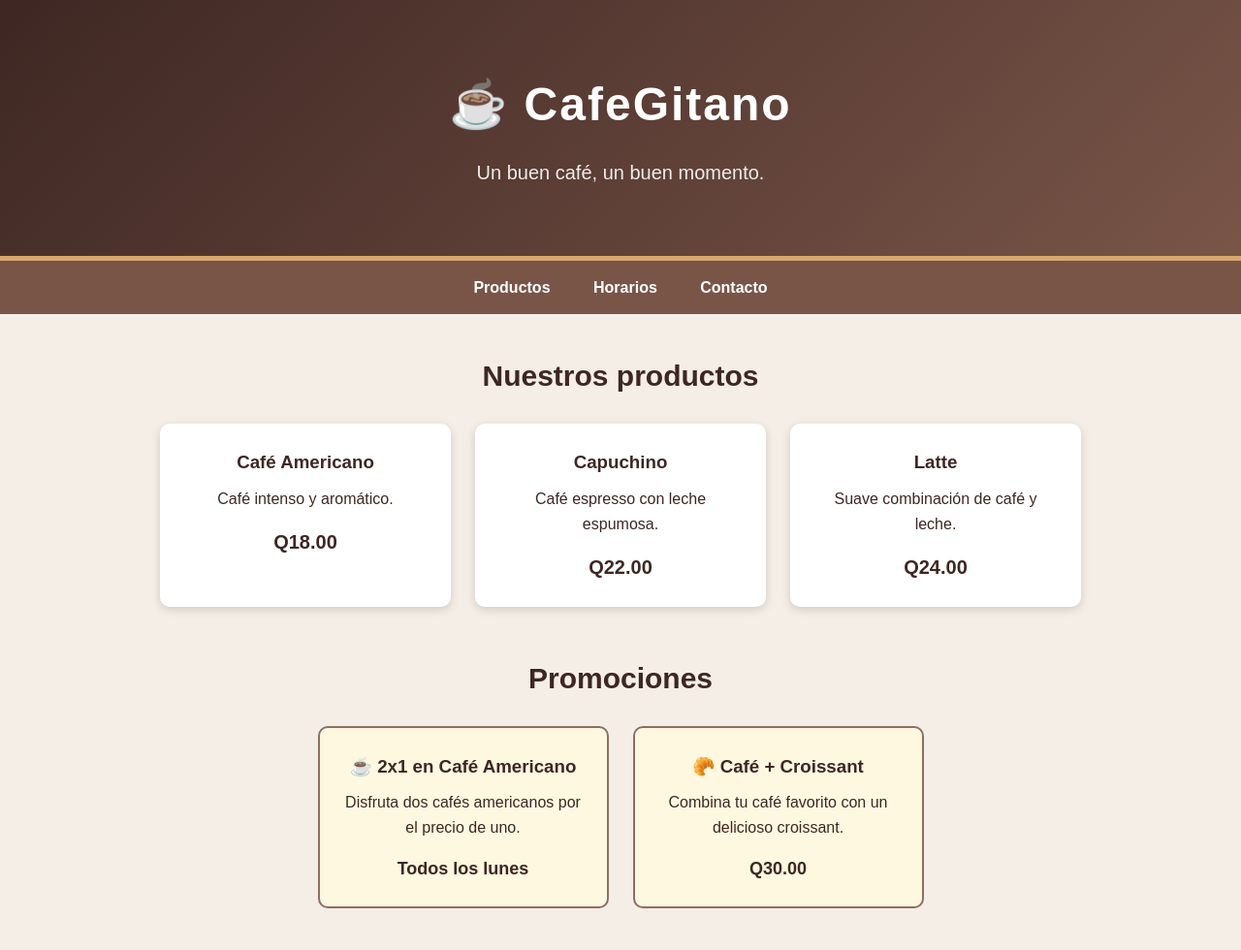
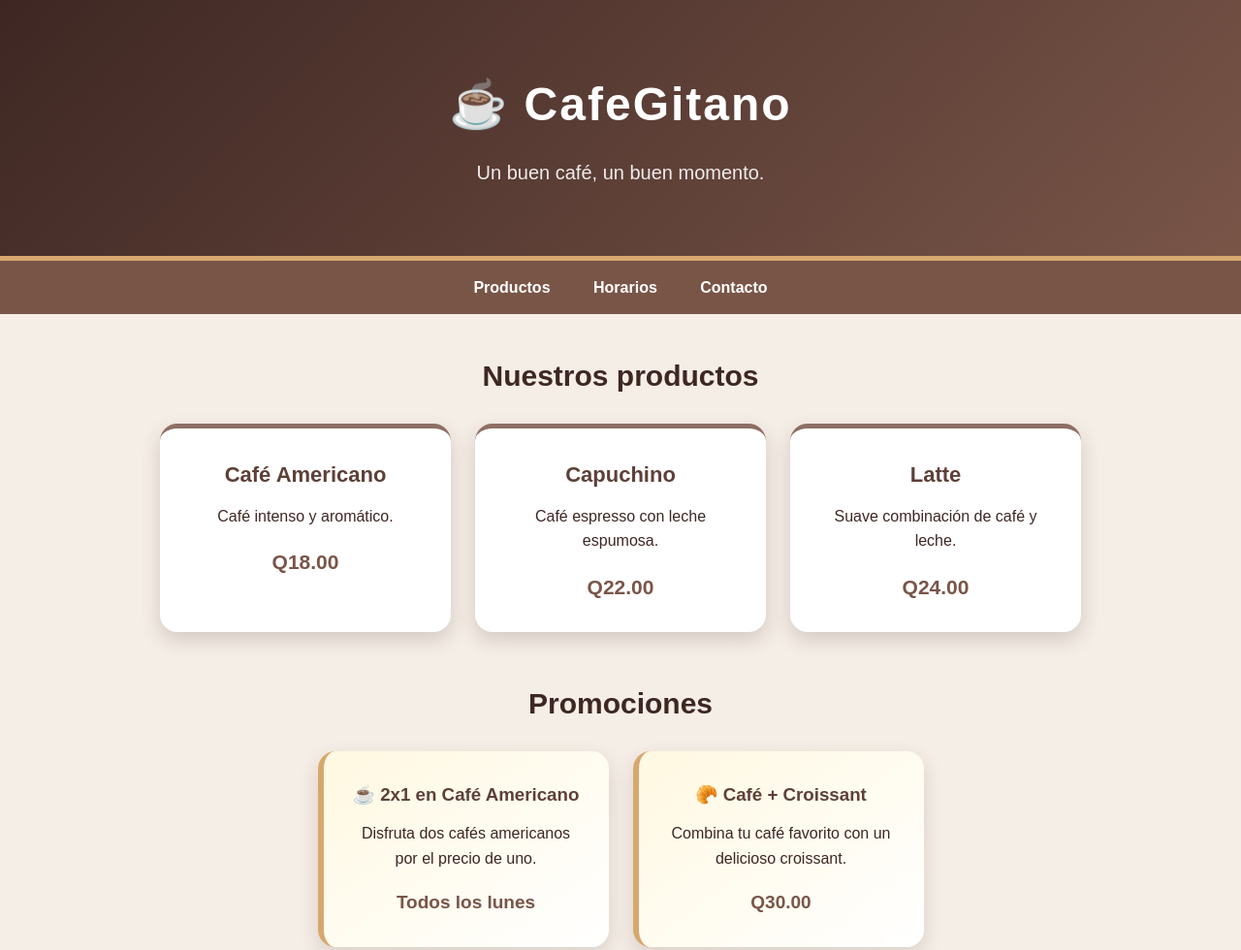
Before and after one commit to joseivan28gc/CafeGitano, a plain HTML site: page index.html in a window 1280 px wide. Shown: the top 980 px of the page at 97% size. Drawn offline with Linux system fonts and the light colour scheme.

Commit message:
Mejora tarjetas de productos y promociones

```diff
--- a/estilos.css
+++ b/estilos.css
@@ -69,23 +69,32 @@ h2 {
 .producto {
     background: white;
     width: 300px;
-    padding: 25px;
+    padding: 30px;
     text-align: center;
-    border-radius: 10px;
-    box-shadow: 0 3px 10px rgba(0, 0, 0, 0.15);
+    border-radius: 18px;
+    box-shadow: 0 8px 20px rgba(62, 39, 35, 0.18);
+    transition: transform 0.3s ease, box-shadow 0.3s ease;
+    border-top: 5px solid #8d6e63;
+}
+
+.producto:hover {
+    transform: translateY(-8px);
+    box-shadow: 0 14px 25px rgba(62, 39, 35, 0.25);
 }
 
 .producto h3 {
-    margin-bottom: 10px;
+    color: #5d4037;
+    margin-bottom: 12px;
+    font-size: 22px;
 }
 
 .producto strong {
-    display: block;
-    margin-top: 15px;
-    font-size: 20px;
-}
+    display: inline-block;
+    margin-top: 18px;
+    font-size: 21px;
+    color: #795548;
 
-#horarios,
+}#horarios,
 #contacto {
     background: white;
     padding: 30px;
@@ -108,20 +117,29 @@ footer {
 }
 
 .promocion {
-    background-color: #fff8e1;
-    border: 2px solid #8d6e63;
+    background: linear-gradient(145deg, #fff8e1, #ffffff);
+    border: none;
+    border-left: 6px solid #d7a86e;
     width: 300px;
-    padding: 25px;
+    padding: 30px;
     text-align: center;
-    border-radius: 10px;
+    border-radius: 18px;
+    box-shadow: 0 8px 20px rgba(62, 39, 35, 0.15);
+    transition: transform 0.3s ease;
+}
+
+.promocion:hover {
+    transform: translateY(-8px);
 }
 
 .promocion h3 {
-    margin-bottom: 10px;
+    color: #5d4037;
+    margin-bottom: 12px;
 }
 
 .promocion strong {
-    display: block;
-    margin-top: 15px;
-    font-size: 18px;
+    display: inline-block;
+    margin-top: 18px;
+    font-size: 19px;
+    color: #795548;
 }
```
